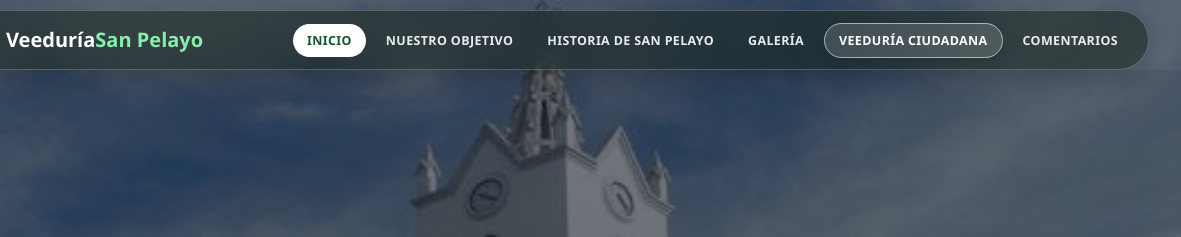
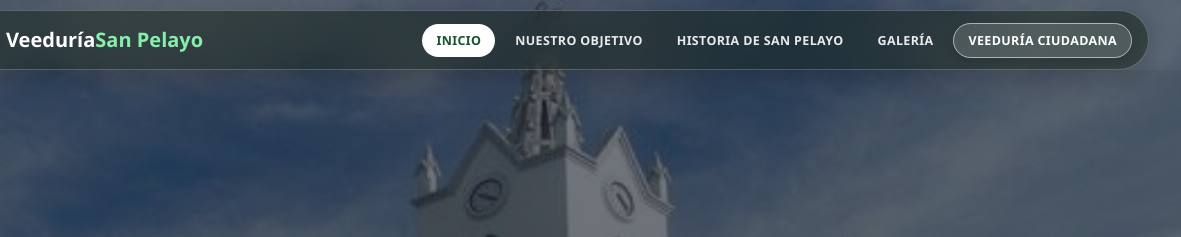
Before and after one commit to estefaniasotelo802-cloud/veeduria-san-pelayo, a website: page public/index.html in a window 1280 px wide. Shown: the top 237 px of the page, 99-1280 px from the left. Drawn offline with nearby package versions, Linux system fonts and the light colour scheme; no server answers.

Commit message:
Elimina enlace redundante de comentarios del menú superior

```diff
--- a/public/index.html
+++ b/public/index.html
@@ -22,13 +22,14 @@
         <img src="/escudo-san-pelayo.jpg" alt="Escudo de San Pelayo" class="logo-escudo">
         <h2>Veeduría<span>San Pelayo</span></h2>
       </div>
-      <ul class="nav-links">
+     <ul class="nav-links">
+
         <li><a href="#inicio" class="nav-link-active">INICIO</a></li>
         <li><a href="#objetivo">NUESTRO OBJETIVO</a></li>
         <li><a href="#historia">HISTORIA DE SAN PELAYO</a></li>
         <li><a href="#galeria">GALERÍA</a></li>
         <li><a href="#veeduria" class="nav-btn-highlight">VEEDURÍA CIUDADANA</a></li>
-        <li><a href="#comentarios">COMENTARIOS</a></li>
+
       </ul>
     </nav>
 
```
